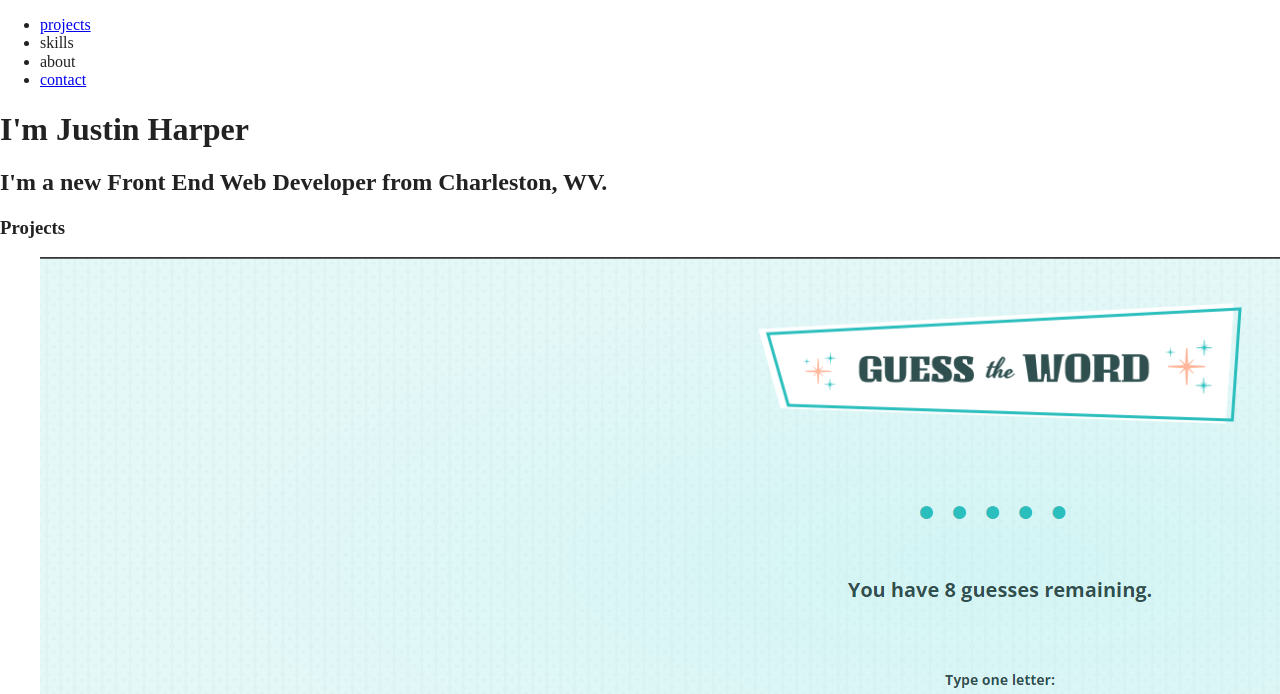
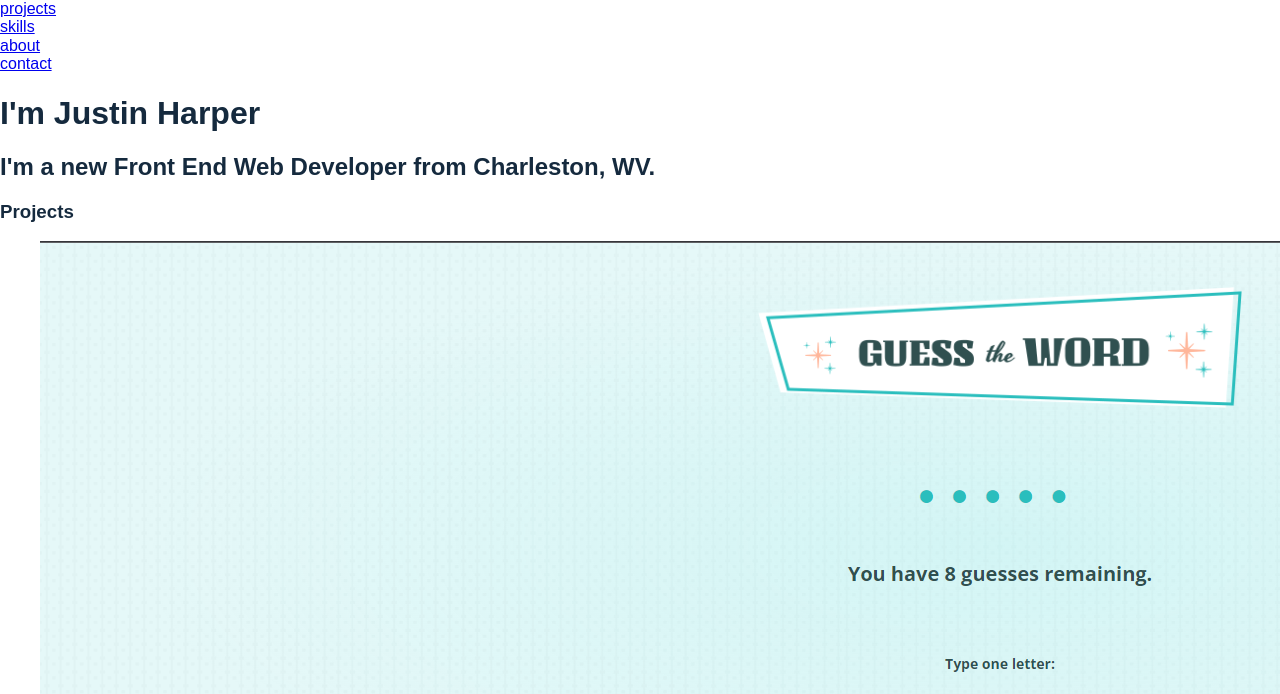
Before and after one commit to theCS19/portfolio-website, a website built with Parcel: page index.html in a window 1280 px wide. Shown: the top 694 px of the page. Built offline with nearby package versions, Linux system fonts and the light colour scheme.

Commit message:
Fixed bugs in HTML and started CSS

```diff
--- a/css/main.css
+++ b/css/main.css
@@ -87,6 +87,21 @@ textarea {
    Author's custom styles
    ========================================================================== */
 
+/*----GENERAL----*/
+
+body {
+  font-size: 1em;
+  font-family: 'Lekton', sans-serif;
+  color: #152A3E;
+  background-color: white;
+}
+
+ul, ol {
+  list-style-type: none;
+  margin: 0;
+  padding: 0;
+}
+
 /* ==========================================================================
    Helper classes
    ========================================================================== */
@@ -175,15 +190,12 @@ textarea {
    Modify as content requires.
    ========================================================================== */
 
-@media only screen and (min-width: 35em) {
-  /* Style adjustments for viewports that meet the condition */
+@media only screen and (min-width: 768px) {
+  /*----TABLET STYLES----*/
 }
 
-@media print,
-  (-webkit-min-device-pixel-ratio: 1.25),
-  (min-resolution: 1.25dppx),
-  (min-resolution: 120dpi) {
-  /* Style adjustments for high resolution devices */
+@media only screen and (min-width: 1200px) {
+  /*----DESKTOP STYLES----*/
 }
 
 /* ==========================================================================
--- a/index.html
+++ b/index.html
@@ -1,5 +1,5 @@
 <!doctype html>
-<html class="no-js" lang="">
+<html class="no-js" lang="en">
 
 <head>
   <meta charset="utf-8">
@@ -31,9 +31,9 @@
       <nav>
         <ul>
           <li><a href="#projects">projects</a></li>
-          <li><a href="#skills"></a>skills</li>
-          <li><a href="#about"></a>about</li>
-          <li><a href="#contact">contact</a></li>
+          <li><a href="#skills">skills</a></li>
+          <li><a href="#about">about</a></li>
+          <li><a href="#contact" id="contact-link">contact</a></li>
         </ul>
       </nav>
       <div class="top-title">
@@ -103,7 +103,6 @@
           <p class="proj-tools"><span>Tools: </span>CodeSandbox, Props, State</p>
           <a class="proj-link" href="https://krhzkq.csb.app/" target="_blank">live page</a>
         </div>
-        </div>
         <div class="port-project">
           <figure>
             <a href="https://thecs19.github.io/responsive-rogue-pickings/" target="blank_">
@@ -115,9 +114,6 @@
           <p><span>Skills: </span>HTML, CSS, Flexbox</p>
           <p class="proj-tools"><span>Tools: </span>Chrome DevTools, GitHub Pages, Visual Studio Code</p>
           <a class="proj-link" href="https://thecs19.github.io/responsive-rogue-pickings/" target="_blank">live page</a>
-        </div>
-        </div>
-        </div>
         </div>
       </section>
       <section id="skills">
@@ -162,7 +158,7 @@
     </section>
   </main>
 
-  <footer>
+  <footer id="contact">
     <div id="content-wrapper">
       <h3>contact Me</h3>
       <div class="contact-wrapper">
```
